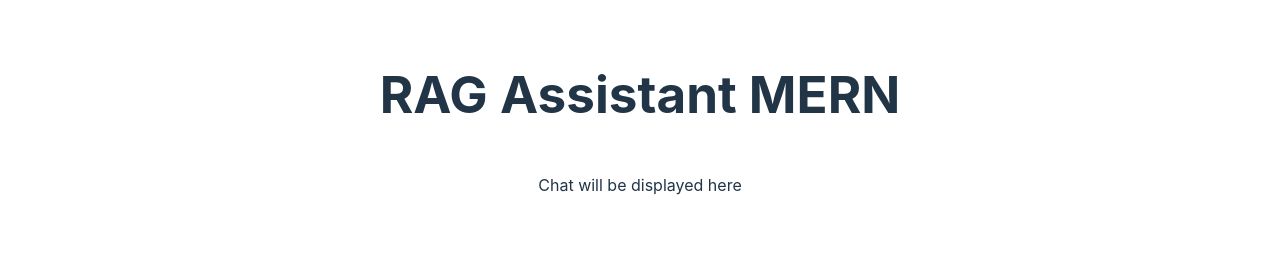
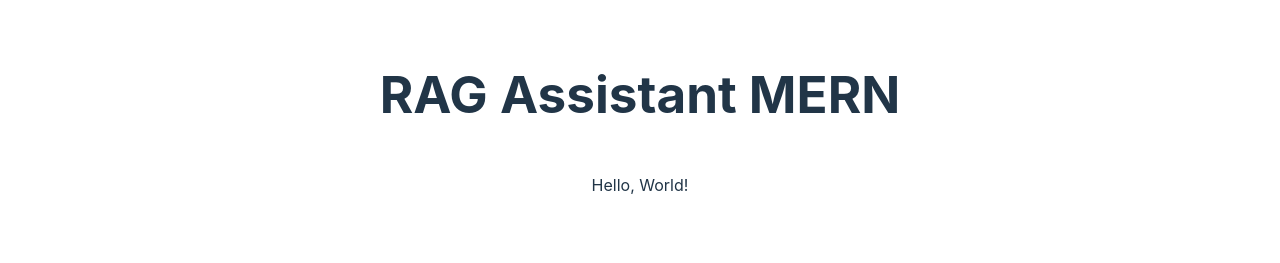
Before and after one commit to M-8-Hype/rag-assistant-mern, a React (Vite) app in the folder client/: page / in a window 1280 px wide. Both pictures are taken after typing "Sample" into the empty fields and a click on the button "Send". Shown: the top 263 px of the page. Built offline with nearby package versions, Linux system fonts and the light colour scheme; data requests are answered from the project's data file.

Commit message:
CL | Add mock server placeholder

```diff
--- a/client/package.json
+++ b/client/package.json
@@ -8,7 +8,8 @@
     "build": "vite build",
     "lint": "eslint .",
     "preview": "vite preview",
-    "start": "npm run dev"
+    "start": "npm run dev",
+    "server": "json-server --watch src/mock-db.json --port 3001"
   },
   "author": "Alexander Suesskind <alexander.suesskind@yahoo.com>",
   "license": "CC-BY-ND-4.0",
@@ -26,6 +27,7 @@
     "eslint-plugin-react-hooks": "^5.1.0-rc.0",
     "eslint-plugin-react-refresh": "^0.4.9",
     "globals": "^15.9.0",
+    "json-server": "^1.0.0-beta.2",
     "sass-embedded": "^1.78.0",
     "vite": "^5.4.1"
   }
--- a/client/src/components/Chat.jsx
+++ b/client/src/components/Chat.jsx
@@ -3,6 +3,7 @@ import { useState } from 'react'
 
 const Chat = () => {
     const [inputText, setInputText] = useState('')
+    const [outputText, setOutputText] = useState('')
 
     const handleChange = (e) => {
         const { value } = e.target
@@ -11,12 +12,18 @@ const Chat = () => {
 
     const handleSubmit = (e) => {
         e.preventDefault()
+        fetch('http://localhost:3001/responses')
+            .then(res => res.json())
+            .then(data => {
+                setOutputText(data[0].message)
+            })
+            .catch(e => console.error(`Error: ${e}`))
     }
 
     return (
         <>
             <div className={styles.chatOutput}>
-                <p>Chat will be displayed here</p>
+                {outputText && <p>{outputText}</p>}
             </div>
             <form className={styles.chatInput} onSubmit={handleSubmit}>
                 <label htmlFor="name">Enter your text:</label>
@@ -28,7 +35,7 @@ const Chat = () => {
                     onChange={handleChange}
                     required
                 />
-                <button>
+                <button type="submit">
                     Send
                 </button>
             </form>
--- /dev/null
+++ b/client/src/mock-db.json
@@ -0,0 +1,8 @@
+{
+  "responses": [
+    {
+      "id": 1,
+      "message": "Hello, World!"
+    }
+  ]
+}
```
Also changed, not shown: 1 other file (tests, documents, lock files or other folders).
